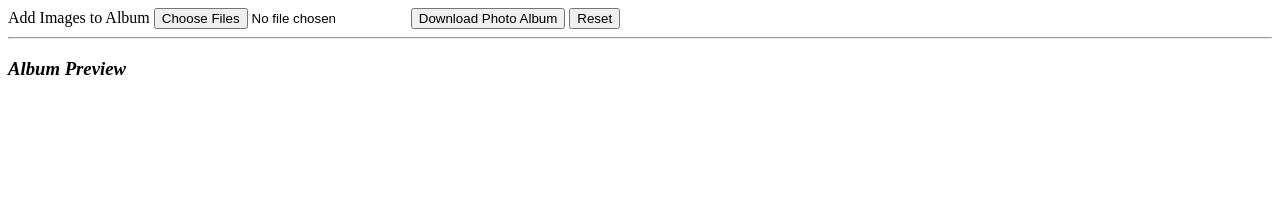
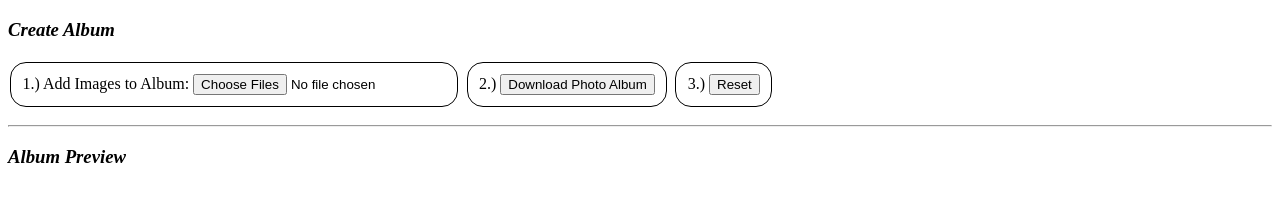
Before and after one commit to DanielRHolland/photo-album-gen, a plain HTML site: page index.html in a window 1280 px wide. Drawn offline with Linux system fonts and the light colour scheme.

Commit message:
style: style creation steps

```diff
--- a/index.html
+++ b/index.html
@@ -6,14 +6,25 @@
     </head>
     <body>
         <script type="text/javascript" src="demo.js"></script>
-        <label for="image">Add Images to Album</label>
-        <input type="file" id="image" multiple accept="image" name="image" onchange="addimages()"/>
-        <button onclick="download()">Download Photo Album</button>
-        <button onclick="reset()">Reset</button>
+        <h3><em>Create Album</em></h3>
+        <div class="steps">
+        <span class="step">
+            1.)
+            <label for="image">Add Images to Album:</label>
+            <input type="file" id="image" multiple accept="image" name="image" onchange="addimages()"/>
+        </span>
+        <span class="step">
+            2.)
+            <button onclick="download()">Download Photo Album</button>
+        </span>
+        <span class="step">
+            3.)
+            <button onclick="reset()">Reset</button>
+        </span>
+        </div>
         <hr/>
         <h3><em>Album Preview</em></h3>
         <div id="preview"></div>
-        </div>
         <dialog id="modal"></dialog>
     </body>
 </html>
--- a/style.css
+++ b/style.css
@@ -0,0 +1,11 @@
+.steps {
+    margin-bottom: 1em;
+}
+.step {
+    border: solid thin;
+    padding: 0.7em;
+    border-radius: 1em;
+    margin: 0.14em;
+    display: inline-block;
+    box-sizing: border-box;
+}
```
